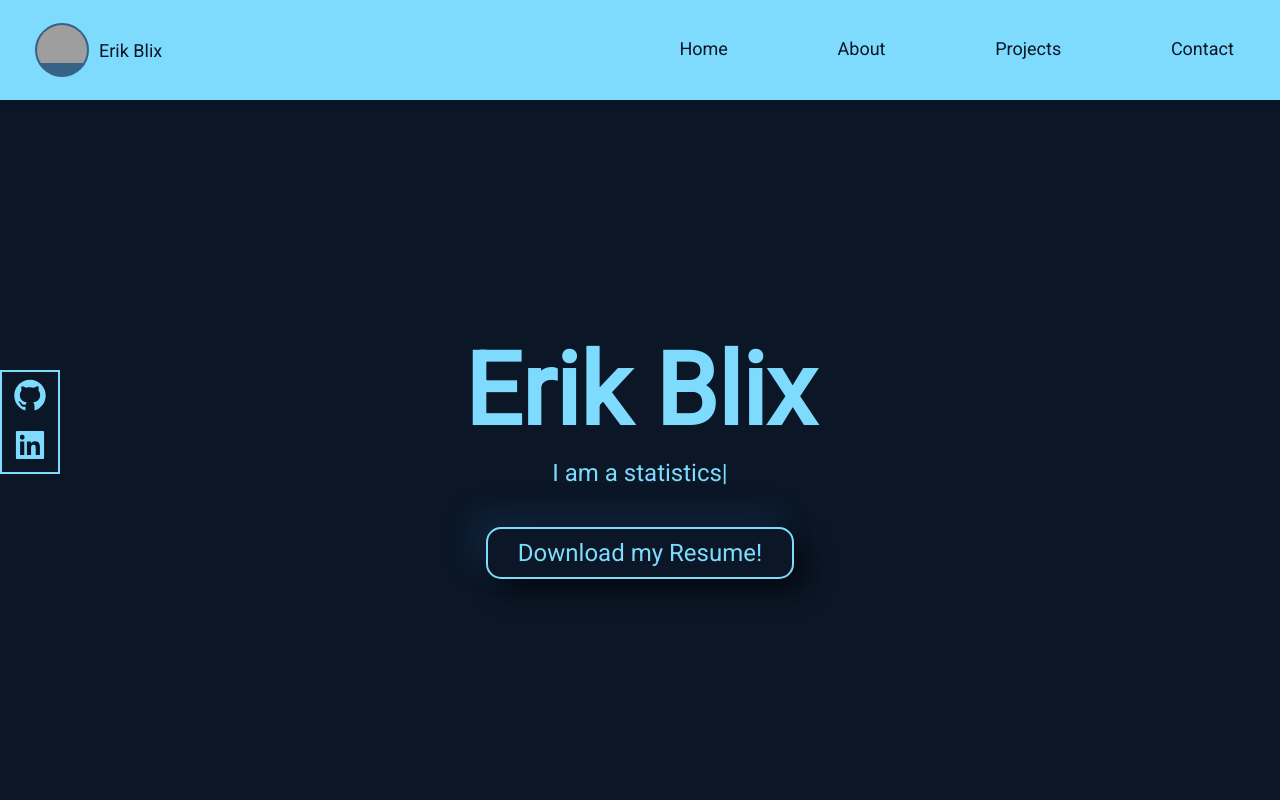
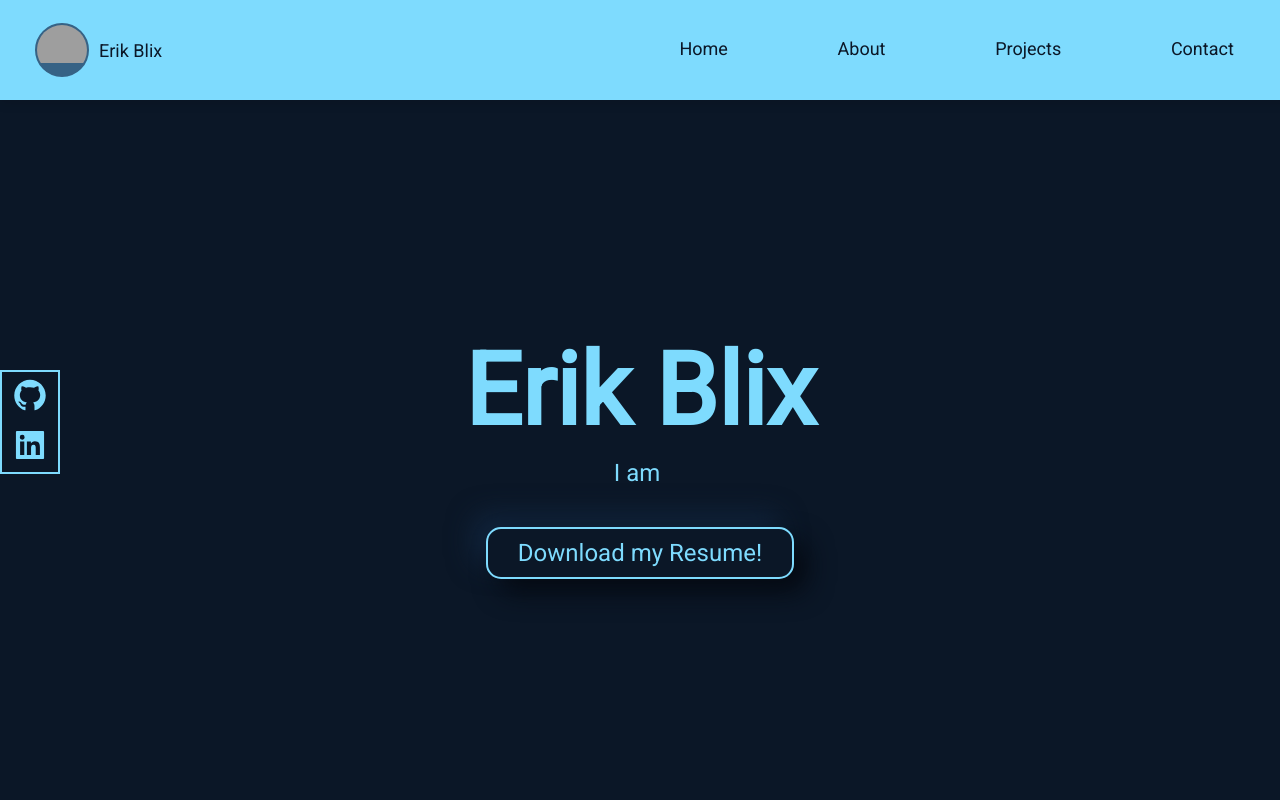
Before and after one commit to erik-923/portfolio-site, a React (Vite) app: page / in a window 1280 px wide. Shown: the top 800 px of the page. Built offline with nearby package versions, Linux system fonts and the light colour scheme; grey boxes are pictures that could not be loaded.

Commit message:
removed react typed

```diff
--- a/package.json
+++ b/package.json
@@ -13,8 +13,7 @@
     "@emailjs/browser": "^3.11.0",
     "react": "^18.2.0",
     "react-dom": "^18.2.0",
-    "react-icons": "^4.10.1",
-    "react-typed": "^1.2.0"
+    "react-icons": "^4.10.1"
   },
   "devDependencies": {
     "@types/react": "^18.2.15",
--- a/src/components/home.jsx
+++ b/src/components/home.jsx
@@ -1,5 +1,5 @@
 import '../css/home.css';
-import Typed from 'react-typed';
+// import Typed from 'react-typed';
 import { AiOutlineGithub, AiFillLinkedin } from "react-icons/ai";
 
 function Home() {
@@ -28,7 +28,7 @@ function Home() {
                     </div>
                     <div className="home-quote center-items">
                         I am&nbsp;
-                        <Typed
+                        {/* <Typed
                             strings={[
                                 'a computer science student.',
                                 'a statistics student.',
@@ -39,7 +39,7 @@ function Home() {
                             backSpeed={50}
                             backDelay={1000}
                             loop
-                            />
+                            /> */}
                     </div>
                     <div className="links-container flex-horizontal center-items">
                         <a href="https://github.com/erik-923" target="_blank" rel="noopener noreferrer">
```
